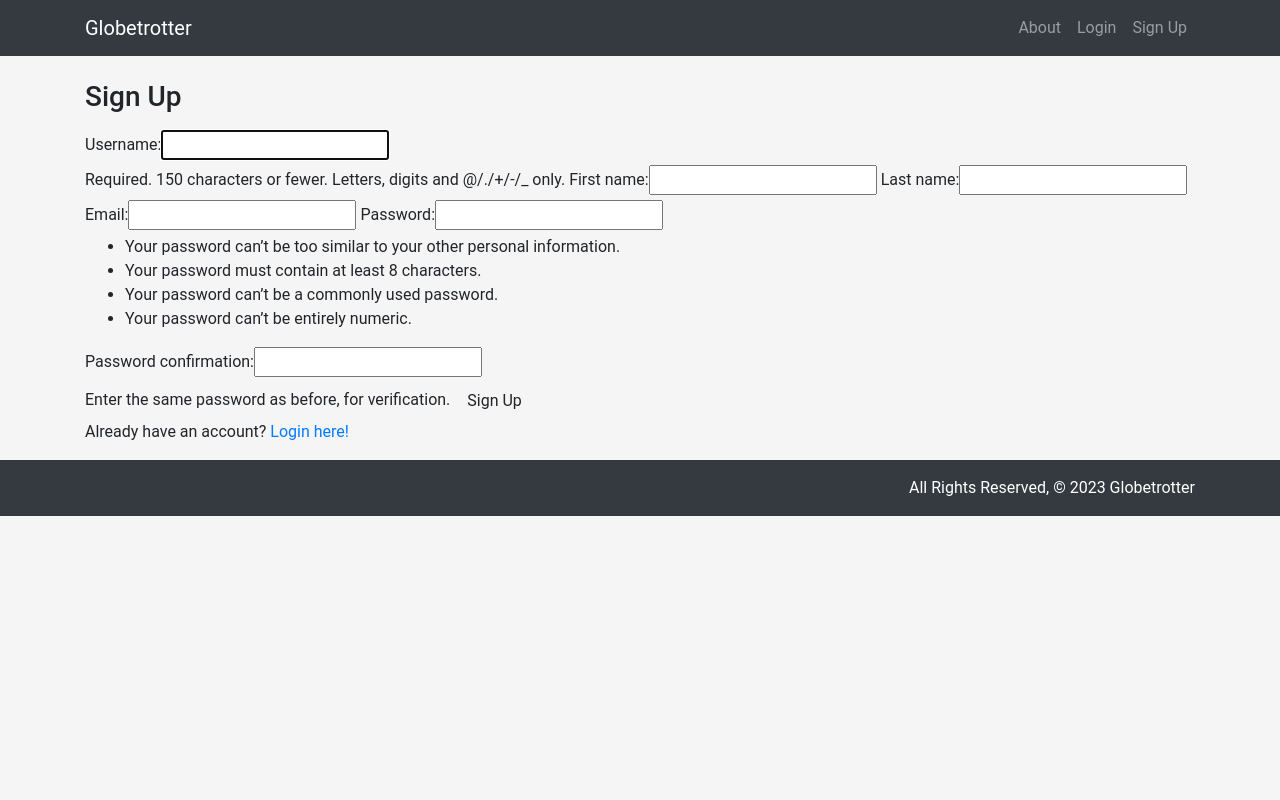
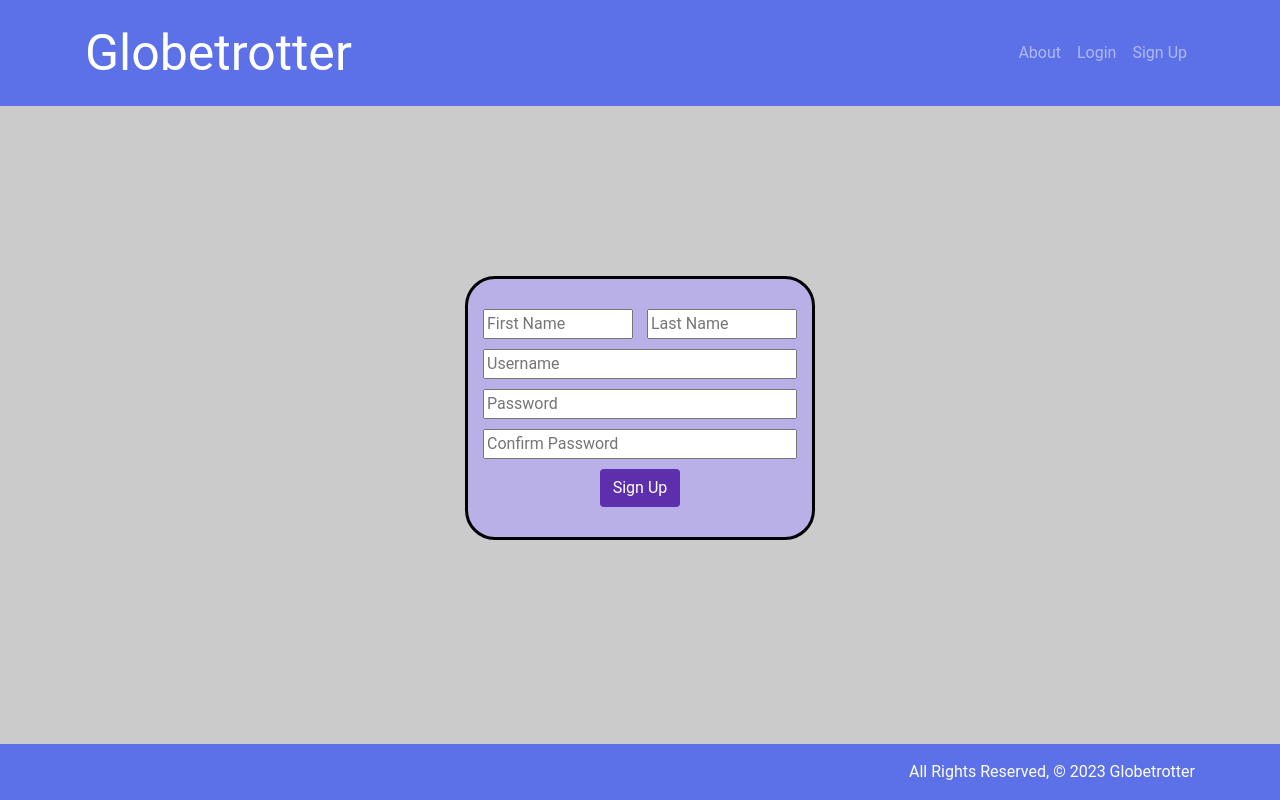
Before and after one commit to whuang214/Globetrotter, a Django app: page /signup/ in a window 1280 px wide. Run offline with Django 3.2, Linux system fonts and the light colour scheme.

Commit message:
finished signup and login page design

```diff
--- a/main_app/static/css/style.css
+++ b/main_app/static/css/style.css
@@ -1,8 +1,49 @@
 body {
-  background-color: #f5f5f5;
+  background-color: rgba(193, 191, 191, 0.808);
   font-family: "Roboto", sans-serif;
+  min-height: 100vh;
+}
+
+.navigation {
+    height: 90px;
+}
+
+.navbar-brand {
+    font-size: 50px;
 }
 
 .navbar-dark {
   background-color: #5c71e8;
 }
+
+.credentials, .logging {
+    display: grid;
+    grid-gap: 10px;
+    max-width: 350px;
+    margin-top: 170px;
+    border: 3px solid black; /* Add a border with a color */
+    border-radius: 30px;
+    background-color: #BAB0E8;
+    padding-top: 30px;
+    padding-bottom: 30px;
+}
+
+input.first-name, input.last-name {
+    max-width: 150px;
+}
+
+.name-inputs {
+    display: flex;
+    justify-content: space-between;
+}
+
+footer.page-footer {
+    background-color: #5c71e8;
+}
+
+input.btn {
+    background-color: #5E2FAC;
+    color: white;
+    max-width: 100px;
+    margin: 0 auto;
+}
--- a/main_app/templates/auth/signup_form.html
+++ b/main_app/templates/auth/signup_form.html
@@ -1,14 +1,20 @@
 {% extends 'base.html' %} {% block content %}
-<h3>Sign Up</h3>
 
 <p class="red-text">{{ error_message }}</p>
 
 <!-- prettier-ignore -->
 <form method="POST" action="{% url 'signup' %}">
   {% csrf_token %}
-  {{ form.as_table }}
-  <input type="submit" class="btn" value="Sign Up" />
-  <p>Already have an account? <a class="amber-text text-lighten-2" href="{% url 'login' %}">Login here!</a></p>
+  <div class="container credentials">
+    <div class="name-inputs">
+        <input type="text" class="first-name" name="firstname" placeholder="First Name"/>
+        <input type="text" class="last-name" name="lastname" placeholder="Last Name"/>
+    </div>
+    <input type="text" class="username" name="username" placeholder="Username"/>
+    <input type="text" class="password" name="password" placeholder="Password"/>
+    <input type="text" class="confirm-password" name="confirmpassword" placeholder="Confirm Password"/>
+    <input type="submit" class="btn" value="Sign Up" />
+  </div>
 </form>
 <!-- prettier-ignore-end -->
 {% endblock %}
--- a/main_app/templates/base.html
+++ b/main_app/templates/base.html
@@ -27,8 +27,9 @@
     />
   </head>
   <body>
-    <header class="navbar navbar-expand-lg navbar-dark bg-dark">
-      <nav class="container">
+    <div class="wrapper">
+    <header class="navbar navbar-expand-lg navbar-dark">
+      <nav class="container navigation">
         <a href="{% url 'home' %}" class="navbar-brand">Globetrotter</a>
         <button
           class="navbar-toggler"
@@ -71,10 +72,14 @@
         </div>
       </nav>
     </header>
-    <main class="container mt-4">{% block content %} {% endblock %}</main>
-    <footer class="page-footer bg-dark text-white">
+    <main class="container mt-4">
+        {% block content %}
+        {% endblock %}
+    </main>
+    </div>
+    <footer class="page-footer text-white fixed-bottom">
       <div class="container text-right py-3">
-        All Rights Reserved, &copy; 2023 Globetrotter
+        All Rights Reserved, &copy; {% now "Y" %} Globetrotter
       </div>
     </footer>
 
--- a/main_app/templates/home.html
+++ b/main_app/templates/home.html
@@ -2,6 +2,6 @@
 
 {% block content %}
     <div >
-        <h3>Ready to trot around the globe?</h3>
+        <h3>Welcome to your savor in travel planning!</h3>
     </div>
 {% endblock %}
```
Also changed, not shown: main_app/templates/about.html (+7 -3 lines), main_app/templates/auth/login_form.html (+5 -4 lines).
